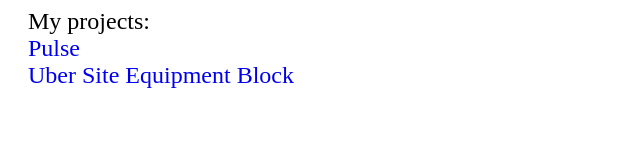
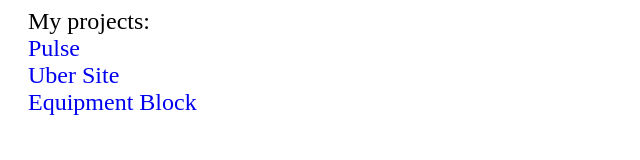
Before and after one commit to wilgieforz/wilgieforz.github.io, a plain HTML site: page index.html in a window 1280 px wide. Shown: the whole page, without its empty margins (0-640 px from the left). Drawn offline with Linux system fonts and the light colour scheme.

Commit message:
add new page

```diff
--- a/index.html
+++ b/index.html
@@ -12,7 +12,7 @@
 <div class="MyProjects">
 My projects:<br>
     <a href="/Pulse">Pulse</a><br>
-    <a href="/UberProject">Uber Site</a>
+    <a href="/UberProject">Uber Site</a><br>
     <a href="/EquipmentBlock">Equipment Block</a>
 </div>
 </body>
```
